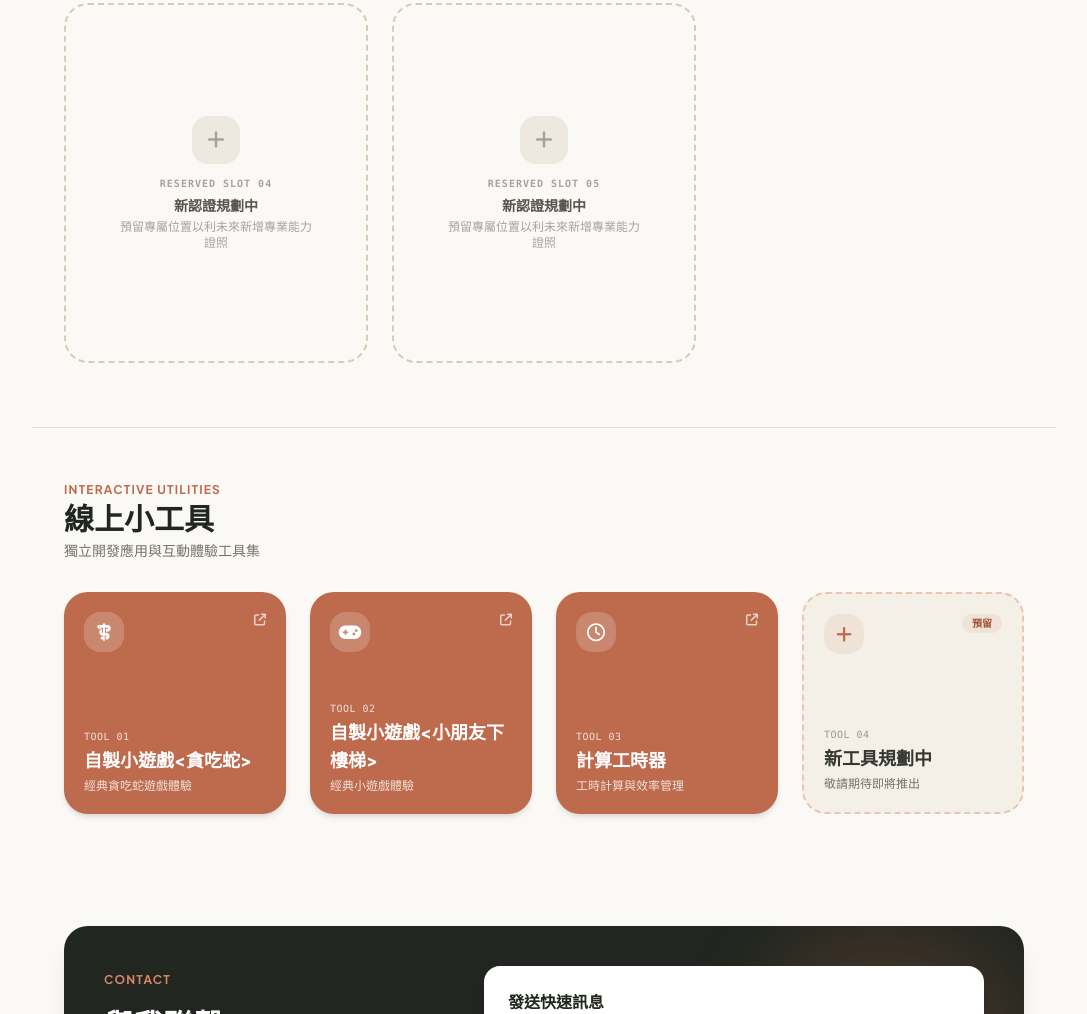
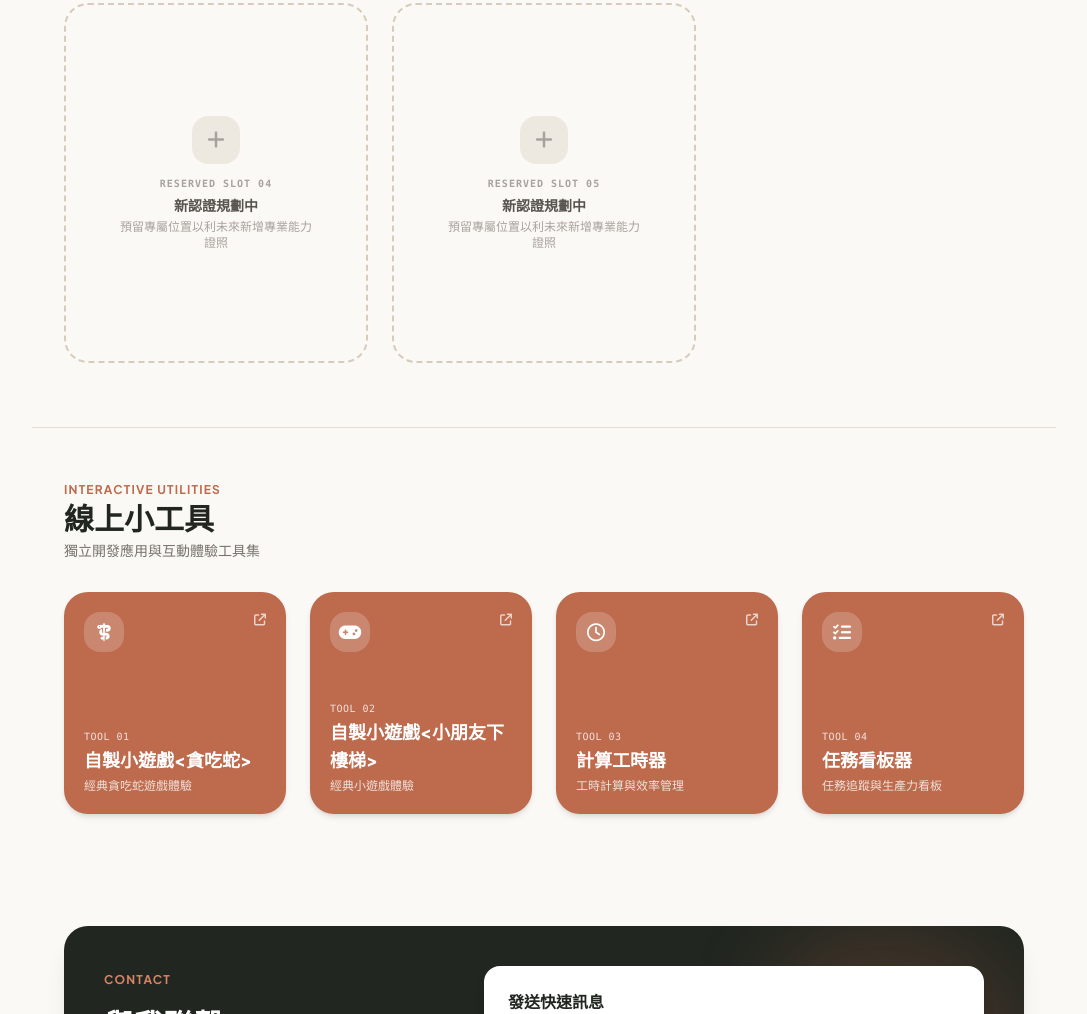
Before and after one commit to amywu057728-lab/Resume, a plain HTML site: page index.html in a window 1280 px wide. Shown: the part 2889-3903 px from the top of the page, without its empty margins (96-1183 px from the left). Drawn offline with nearby package versions, Linux system fonts and the light colour scheme.

Commit message:
Update content and link for Tool 04 section

```diff
--- a/index.html
+++ b/index.html
@@ -580,7 +580,7 @@
                             <h3 class="text-base font-bold text-earth-900 group-hover:text-terracotta-600 transition-colors">Gemini 大學卓越學術認證</h3>
                             <p class="text-xs text-stone-500 font-mono">Gemini University Student</p>
                             <p class="text-xs text-stone-600 leading-relaxed line-clamp-3 mt-1">
-                                驗證運用 AI 進行高級學術研究、多模態數據分析、高階提示詞工程與職場專業準備度。
+                                驗證運用 AI 進行嚴謹學術研究、多模態數據分析、高階提示詞工程與職場專業準備度。
                             </p>
                         </div>
                     </div>
@@ -679,20 +679,21 @@
                     </div>
                 </a>
 
-                <!-- Tool 04 (Reserved Placeholder) -->
-                <div class="aspect-square bg-cream-100/90 border-2 border-dashed border-terracotta-500/40 text-terracotta-700 rounded-3xl p-5 flex flex-col justify-between relative overflow-hidden">
+                <!-- Tool 04 (Updated with New Link and Display Name: 任務看板器) -->
+                <a href="https://amywu057728-lab.github.io/Resume/productive%20forces.html" target="_blank" rel="noopener noreferrer"
+                   class="aspect-square bg-terracotta-600 hover:bg-terracotta-700 text-white rounded-3xl p-5 flex flex-col justify-between transition-all duration-300 shadow-md hover:shadow-xl hover:-translate-y-1.5 group relative overflow-hidden">
                     <div class="flex justify-between items-start">
-                        <div class="w-10 h-10 rounded-2xl bg-terracotta-600/10 flex items-center justify-center text-lg text-terracotta-600">
-                            <i class="fa-solid fa-plus"></i>
+                        <div class="w-10 h-10 rounded-2xl bg-white/20 flex items-center justify-center text-lg backdrop-blur-sm group-hover:scale-110 transition-transform">
+                            <i class="fa-solid fa-list-check"></i>
                         </div>
-                        <span class="text-[10px] font-mono font-bold bg-terracotta-600/10 text-terracotta-700 px-2.5 py-0.5 rounded-full">預留</span>
+                        <i class="fa-solid fa-arrow-up-right-from-square text-xs opacity-70 group-hover:opacity-100 transition-opacity"></i>
                     </div>
                     <div>
-                        <span class="text-[10px] font-mono tracking-wider opacity-70 uppercase block text-stone-500">Tool 04</span>
-                        <h3 class="text-base sm:text-lg font-bold leading-tight mt-0.5 text-earth-800">新工具規劃中</h3>
-                        <p class="text-xs text-stone-500 mt-1">敬請期待即將推出</p>
+                        <span class="text-[10px] font-mono tracking-wider opacity-80 uppercase block">Tool 04</span>
+                        <h3 class="text-base sm:text-lg font-bold leading-tight mt-0.5">任務看板器</h3>
+                        <p class="text-xs opacity-80 mt-1 line-clamp-1">任務追蹤與生產力看板</p>
                     </div>
-                </div>
+                </a>
             </div>
         </section>
 
```
